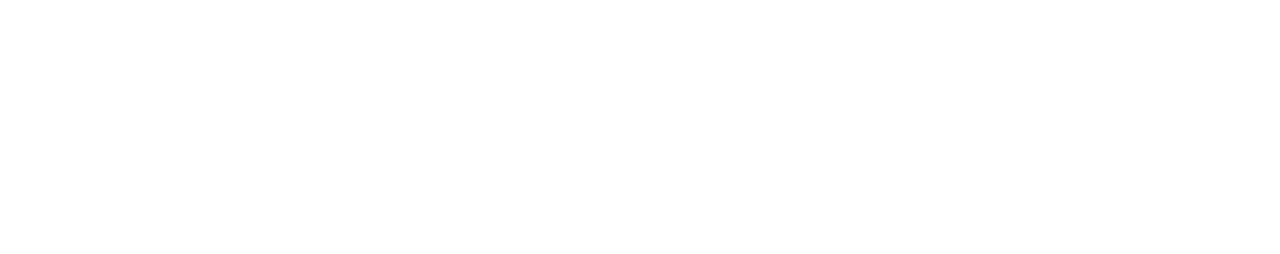
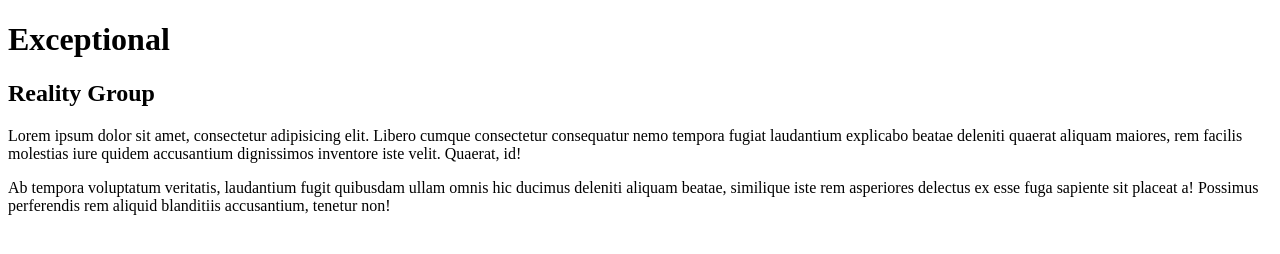
Before and after one commit to michaelballard7/exceptional-realty, a plain HTML site: page index.html in a window 1280 px wide. Drawn offline with Linux system fonts and the light colour scheme.

Commit message:
added content to body and emmett

```diff
--- a/index.html
+++ b/index.html
@@ -11,5 +11,11 @@
 </head>
 <body>
 
+	<h1>Exceptional</h1>
+	<h2>Reality Group</h2>
+
+	<p>Lorem ipsum dolor sit amet, consectetur adipisicing elit. Libero cumque consectetur consequatur nemo tempora fugiat laudantium explicabo beatae deleniti quaerat aliquam maiores, rem facilis molestias iure quidem accusantium dignissimos inventore iste velit. Quaerat, id!</p>
+
+	<p>Ab tempora voluptatum veritatis, laudantium fugit quibusdam ullam omnis hic ducimus deleniti aliquam beatae, similique iste rem asperiores delectus ex esse fuga sapiente sit placeat a! Possimus perferendis rem aliquid blanditiis accusantium, tenetur non!</p>
 </body>
 </html>
```
